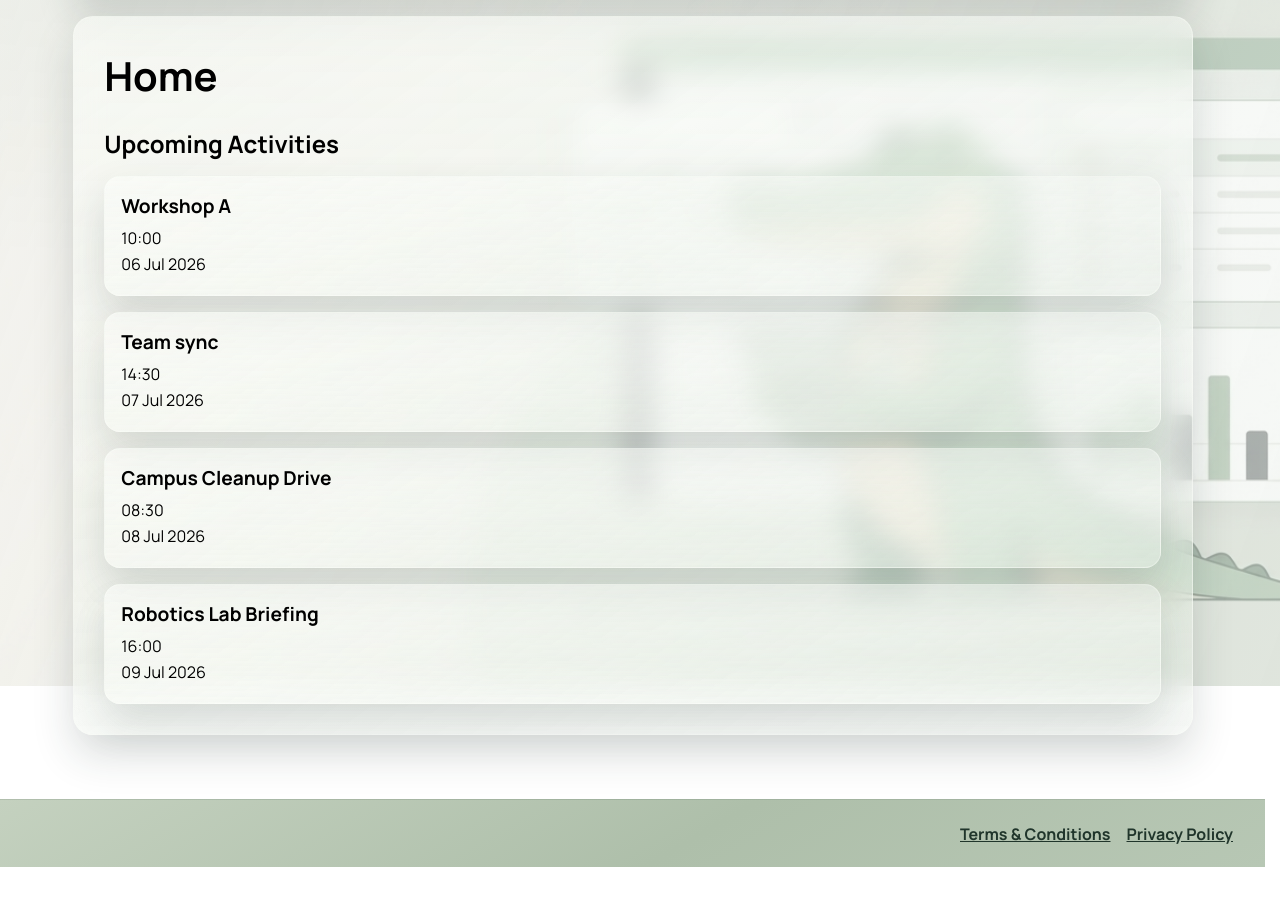
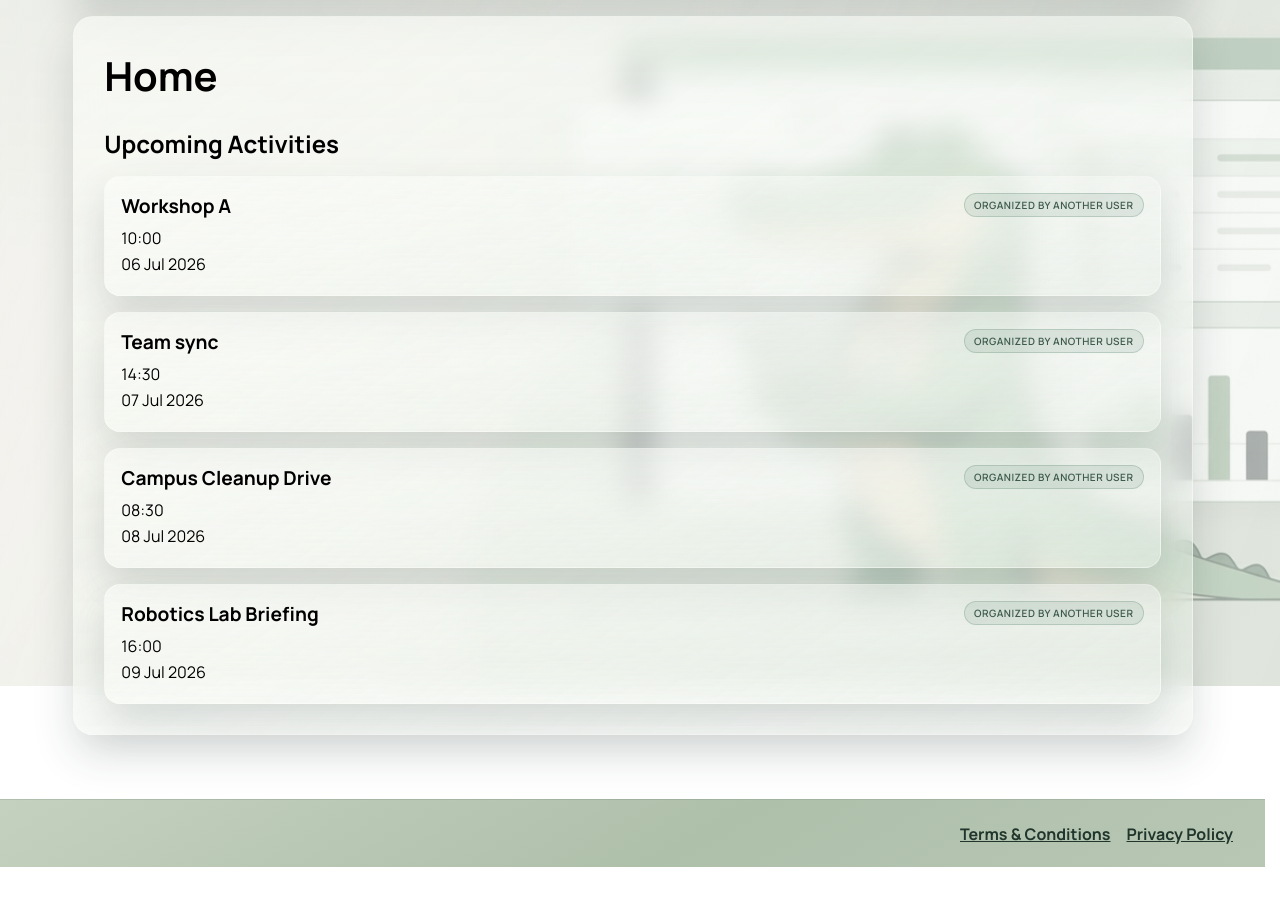
Before and after one commit to nyjc-computing-2526/Capstone-Project-2527, a Flask app: page /homepage in a window 1280 px wide. Shown: the part 114-1021 px from the top of the page. Run offline with Flask 3, Linux system fonts and the light colour scheme.

Commit message:
Added text on home view showing whether activities are organised by current user

```diff
--- a/app/static/css/03-layout-content.css
+++ b/app/static/css/03-layout-content.css
@@ -74,6 +74,7 @@ main {
 }
 
 .activity-card {
+  position: relative;
   background-color: var(--surface-sage);
   border: 1px solid var(--border-warm);
   box-sizing: border-box;
@@ -86,6 +87,12 @@ main {
     background-color 150ms cubic-bezier(0.2, 0.8, 0.2, 1),
     border-color 150ms cubic-bezier(0.2, 0.8, 0.2, 1),
     color 150ms cubic-bezier(0.2, 0.8, 0.2, 1);
+}
+
+.activity-card .activity-card-badge {
+  position: absolute;
+  top: 1rem;
+  right: 1rem;
 }
 
 .activity-card h3 {
--- a/app/templates/home.html
+++ b/app/templates/home.html
@@ -28,6 +28,10 @@
       class="activity-card-link"
     >
       <div class="activity-card">
+        <div class="organizer-badge activity-card-badge">
+          {{ 'Organized by you' if activity.is_current_user_organizer else
+          'Organized by another user' }}
+        </div>
         <h3>{{ activity.title | default('Untitled') }}</h3>
         <p>{{ activity.display_time }}</p>
         <p>{{ activity.display_date }}</p>
--- a/app/templates/partials/footer.html
+++ b/app/templates/partials/footer.html
@@ -1,6 +1,6 @@
 <footer{% if footer_transparent %} class="footer--transparent"{% endif %}>
   <p>
-    {% if current_user.is_authenticated %}
+    {% if not current_user.is_authenticated %}
     <a href="{{ url_for('landing.legal_app') }}" class="footer-legal-link">Terms &amp; Conditions</a>
     {% else %}
     <a href="{{ url_for('landing.legal') }}" class="footer-legal-link">Terms &amp; Conditions</a>
--- a/app/utils/formatting_util.py
+++ b/app/utils/formatting_util.py
@@ -17,16 +17,19 @@ def parse_activity_dt(value) -> datetime | None:
     return date_parser.parse(str(value))
 
 
-def enrich_row_for_card(activity: dict) -> dict:
+def enrich_row_for_card(activity: dict, current_user_id: int | None = None) -> dict:
     row = dict(activity)
     start = parse_activity_dt(row.get("started_at") or row.get("date"))
     row["display_time"] = start.strftime("%H:%M") if start else "—"
     row["display_date"] = start.strftime("%d %b %Y") if start else "—"
+    row["is_current_user_organizer"] = (
+        current_user_id is not None and row.get("created_by") == current_user_id
+    )
     return row
 
 
-def enrich_for_cards(activities: list[dict] | None) -> list[dict]:
-    return [enrich_row_for_card(a) for a in (activities or [])]
+def enrich_for_cards(activities: list[dict] | None, current_user_id: int | None = None) -> list[dict]:
+    return [enrich_row_for_card(a, current_user_id) for a in (activities or [])]
 
 
 def schedule_for_detail(activity: dict) -> dict:
```
Also changed, not shown: app/routes/landing.py (+5 -2 lines).
